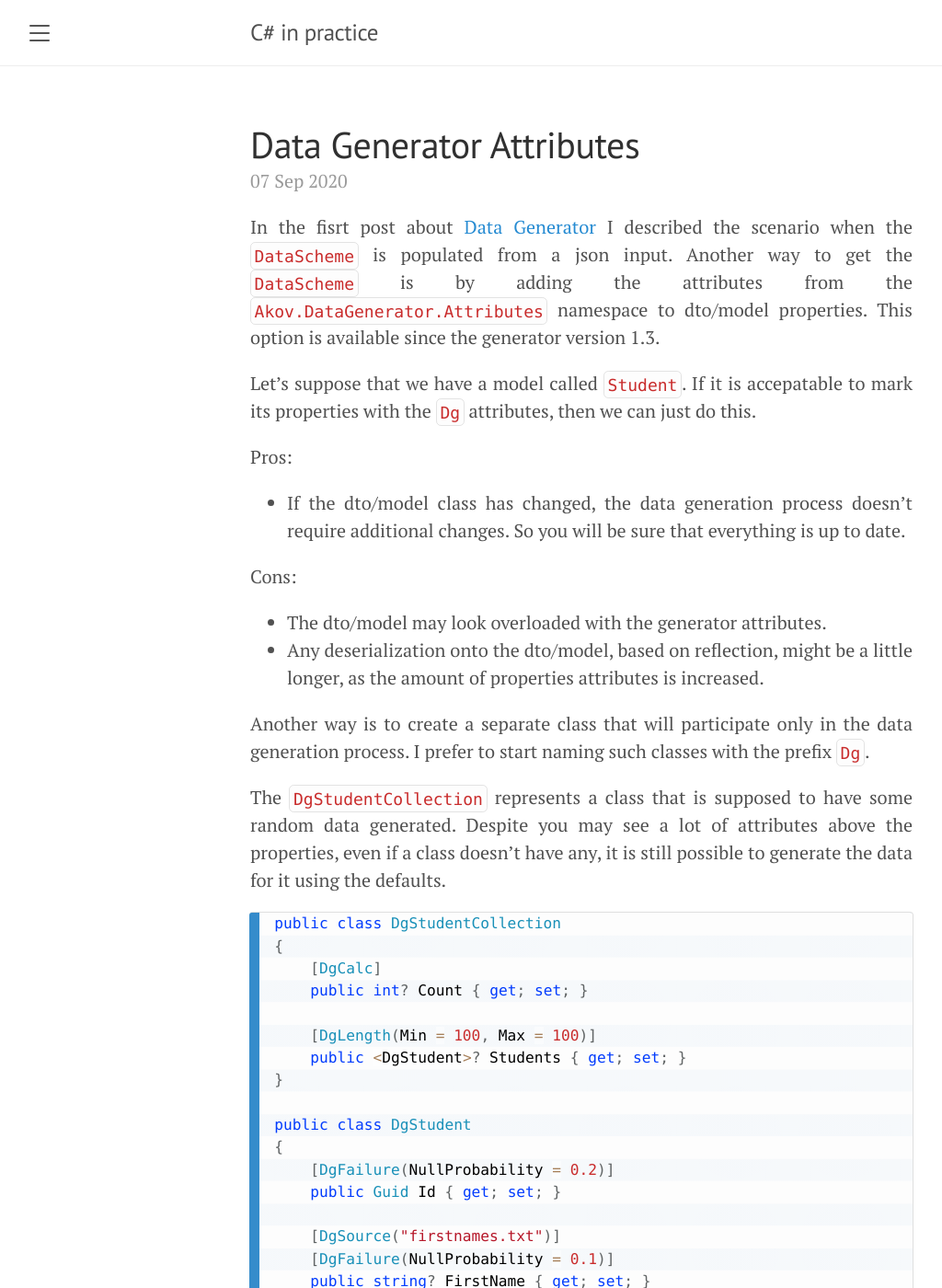
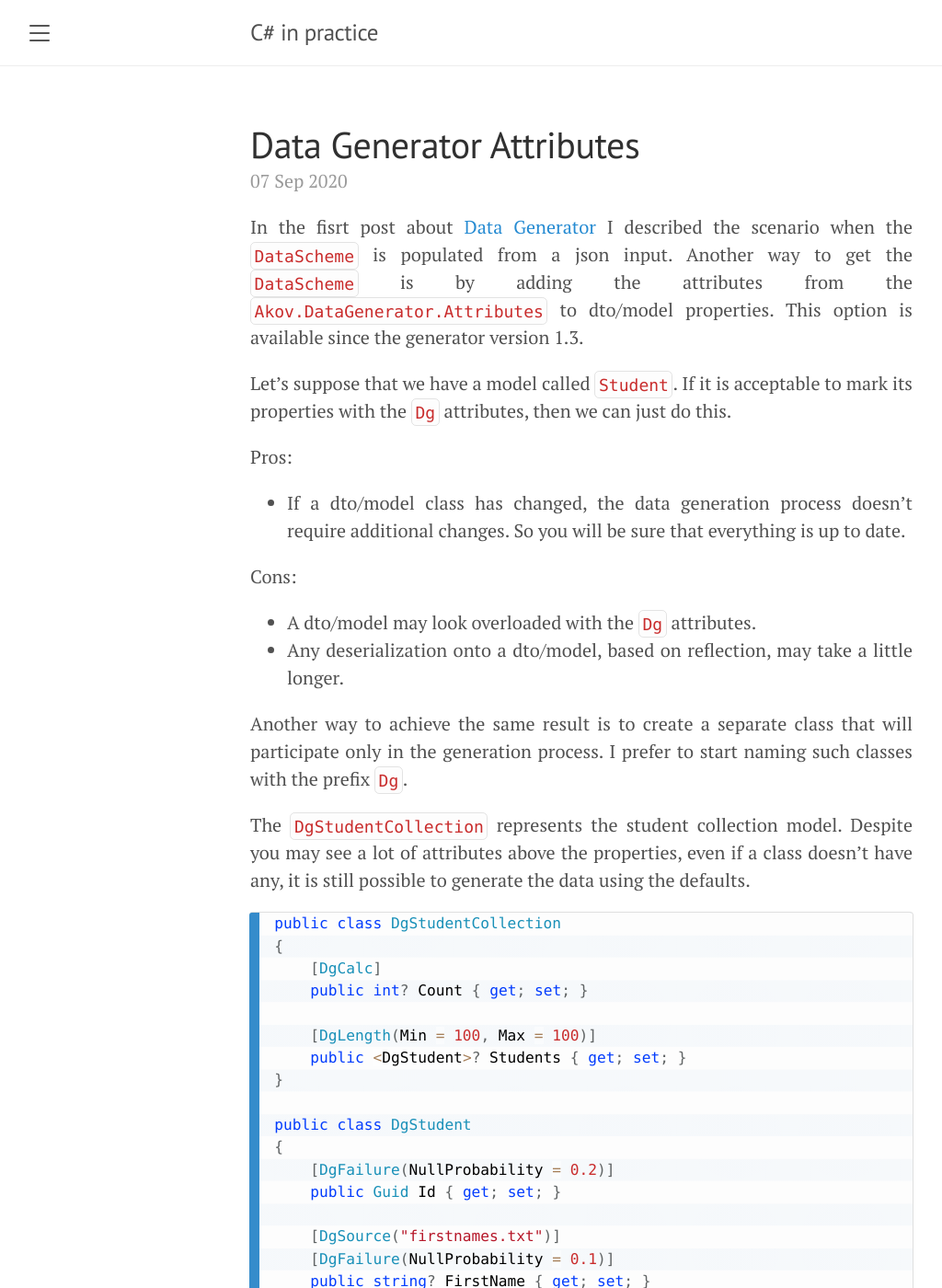
Before and after one commit to akovanev/kovanev.github.io, a Jekyll site: the page built from _posts/2020-09-07-Data-generator-attributes.md, in a window 1280 px wide and 1400 px high. Shown: the whole window at 92% size, without its empty margins (8-1032 px from the left). Built offline with Jekyll 4.4.1, drawn with Linux system fonts in a browser that asks for light colours.

Commit message:
text changes

```diff
--- a/_posts/2020-09-07-Data-generator-attributes.md
+++ b/_posts/2020-09-07-Data-generator-attributes.md
@@ -5,22 +5,22 @@ category: blogs
 tag: Data Generator
 ---
 
-In the fisrt post about <a href="/blogs/2020/08/26/Data-generator">Data Generator</a> I described the scenario when the `DataScheme` is populated from a json input. Another way to get the `DataScheme` is by adding the attributes from the `Akov.DataGenerator.Attributes` namespace to dto/model properties. This option is available since the generator version 1.3.
+In the fisrt post about <a href="/blogs/2020/08/26/Data-generator">Data Generator</a> I described the scenario when the `DataScheme` is populated from a json input. Another way to get the `DataScheme` is by adding the attributes from the `Akov.DataGenerator.Attributes` to dto/model properties. This option is available since the generator version 1.3.
 
-Let's suppose that we have a model called `Student`. If it is accepatable to mark its properties with the `Dg` attributes, then we can just do this.
+Let's suppose that we have a model called `Student`. If it is acceptable to mark its properties with the `Dg` attributes, then we can just do this.
 
 Pros:
 
-* If the dto/model class has changed, the data generation process doesn't require additional changes. So you will be sure that everything is up to date.
+* If a dto/model class has changed, the data generation process doesn't require additional changes. So you will be sure that everything is up to date.
 
 Cons:
 
-* The dto/model may look overloaded with the generator attributes.
-* Any deserialization onto the dto/model, based on reflection, might be a little longer, as the amount of properties attributes is increased.
+* A dto/model may look overloaded with the `Dg` attributes.
+* Any deserialization onto a dto/model, based on reflection, may take a little longer.
 
-Another way is to create a separate class that will participate only in the data generation process. I prefer to start naming such classes with the prefix `Dg`.
+Another way to achieve the same result is to create a separate class that will participate only in the generation process. I prefer to start naming such classes with the prefix `Dg`.
 
-The `DgStudentCollection` represents a class that is supposed to have some random data generated. Despite you may see a lot of attributes above the properties, even if a class doesn't have any, it is still possible to generate the data for it using the defaults.
+The `DgStudentCollection` represents the student collection model. Despite you may see a lot of attributes above the properties, even if a class doesn't have any, it is still possible to generate the data using the defaults.
 
 <pre><code class="language-cs">public class DgStudentCollection
 {
```
